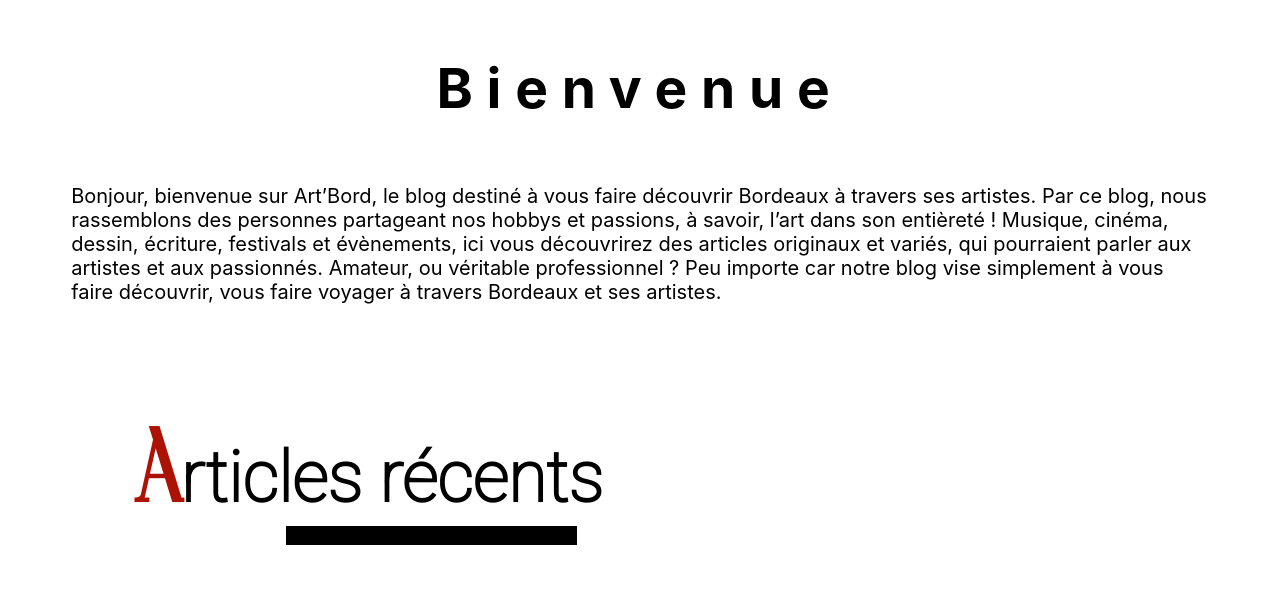
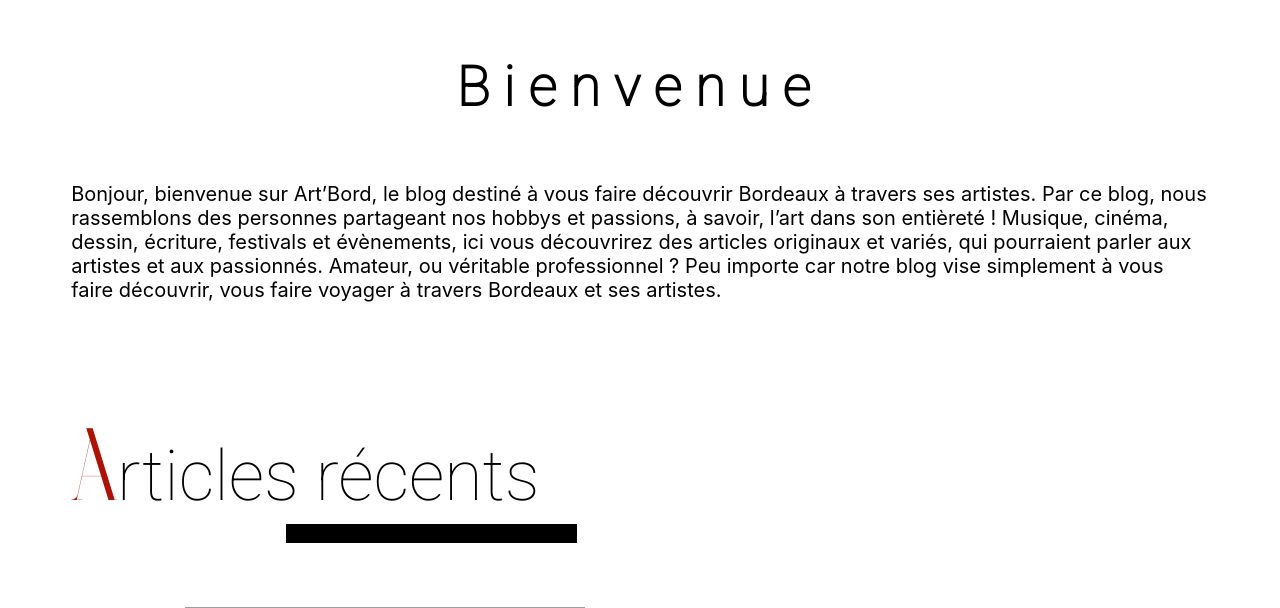
Before and after one commit to Francia-bdz/ART-BORD-B09, a PHP site: page /articlesrecents.php in a window 1280 px wide. Shown: the top 608 px of the page. Run offline with PHP 8.4, Linux system fonts and the light colour scheme; some libraries are stand-ins or nearby versions; some web fonts are replaced; grey boxes are pictures that could not be loaded.

Commit message:
accueil final

```diff
--- a/front/html/apropos.php
+++ b/front/html/apropos.php
@@ -33,7 +33,7 @@
         .enluminure {
             font-family: 'Bigilla';
             font-size: 200px;
-            color: #FF1400;
+            color: #AD1305;
         }
 
         .color_text_propos {
--- a/front/html/article_blog.php
+++ b/front/html/article_blog.php
@@ -149,12 +149,6 @@ $monArticle = new ARTICLE();
             padding-bottom: 0%;
         }
 
-        /* .pitieligne {
-  margin-top: 50%;
-  display: flex;
-  flex-direction: row;
-} */
-
 
         .ligne_verticale {
             width: 307px;
--- a/front/html/articlesrecents.php
+++ b/front/html/articlesrecents.php
@@ -27,13 +27,13 @@
 
 
         h3 {
-            font-family: 'Roboto' Arial;
+            font-family: 'Roboto';
             letter-spacing: 0.25em;
             font-size: 55px;
         }
 
         p {
-            font-family: 'Roboto' Arial;
+            font-family: 'Roboto'Arial;
             font-size: 20px;
             text-align: left;
         }
@@ -45,8 +45,8 @@
         h2 {
             font-family: 'Roboto';
             font-size: 70px;
-            font-style: normal;
-            margin-left: 10%;
+            font-weight: normal;
+            margin-left: 5%;
             margin-bottom: 0%;
 
         }
@@ -68,11 +68,9 @@
         .enluminure {
             font-family: Bigilla;
             font-size: 100px;
+            font-weight: normal;
             color: #AD1305;
         }
-
-
-
 
 
 
@@ -103,9 +101,6 @@
             width: 400px;
             height: 400px;
             object-fit: cover;
-        }
-
-        img {
             margin-right: 5%;
         }
 
@@ -130,6 +125,7 @@
         .bouton {
             width: 50px;
             height: 50px;
+
         }
 
         .color-button {
@@ -140,7 +136,10 @@
             flex-direction: row;
             justify-content: flex-end;
             align-items: center;
+        }
 
+        .art_recent{
+            padding-bottom : 5%;
         }
 
 
@@ -161,6 +160,7 @@
 
 <body>
     <div>
+        <div>
 
             <h3 class="aligner"> Bienvenue </h3>
             <p class="margin_text_bienvenue">Bonjour, bienvenue sur Art’Bord,
@@ -176,7 +176,7 @@
 
         </div>
 
-    <div>
+        <div class="art_recent">
             <section class="titre">
                 <h2><span class="enluminure">A</span>rticles récents</h2>
                 <div class="ligne-noir"></div>
@@ -218,4 +218,5 @@
             <div class="color-button">
                 <p>Plus d'articles</p><a><img class="bouton" src="/front/assets/images/Bouton-foncé.png"></a>
             </div>
+        </div>
 </body>
```
Lines whose indentation alone changed are shown as unchanged.
